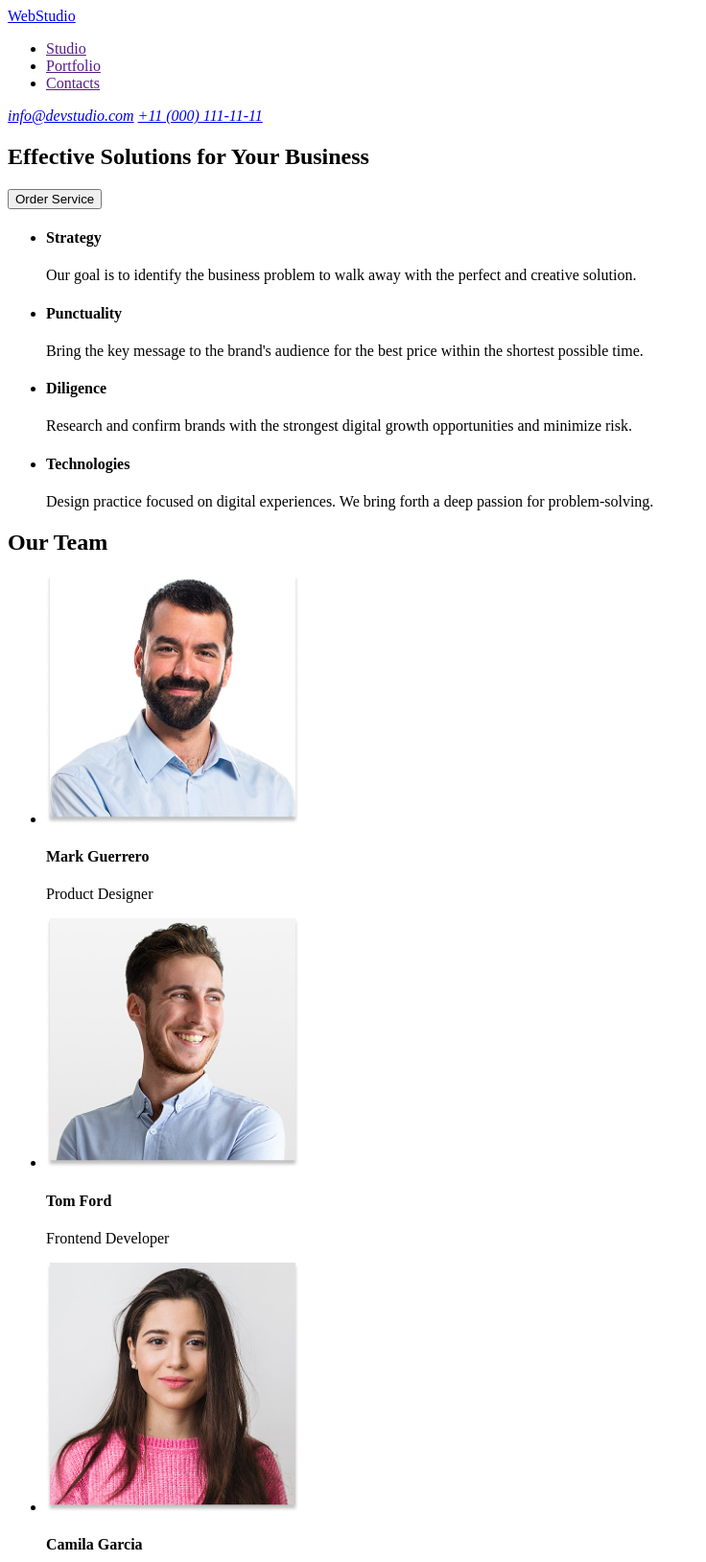
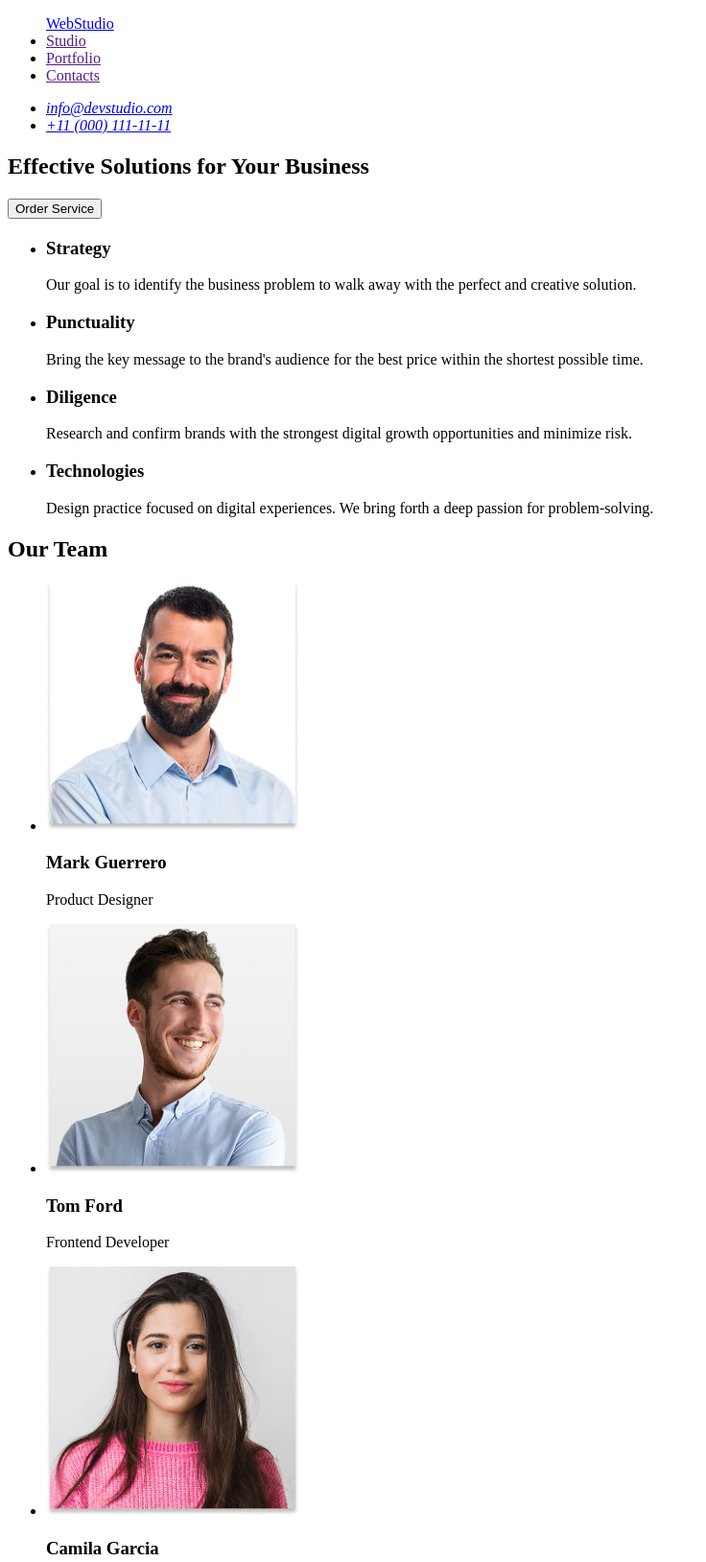
Before and after one commit to Mykola1812-hub/goit-markup-hw-01, a plain HTML site: page index.html in a window 1280 px wide. Shown: the top 1628 px of the page at 96% size, without its empty margins (0-736 px from the left). Drawn offline with Linux system fonts and the light colour scheme; files whose address does not match are found by name.

Commit message:
update index html file

```diff
--- a/index.html
+++ b/index.html
@@ -9,10 +9,9 @@
 
 <body>
     <header>
-        <a href="#">WebStudio</a>
-
         <nav>
             <ul>
+                <a href="./index.html">WebStudio</a>
                 <li>
                     <a href="">Studio</a>
                 </li>
@@ -26,66 +25,73 @@
         </nav>
 
         <address>
-            <a href="mailto:info@devstudio.com">info@devstudio.com</a>
-            <a href="tel:+110001111111">+11 (000) 111-11-11</a>
+            <ul>
+                <li>
+                    <a href="mailto:info@devstudio.com">info@devstudio.com</a>
+                </li>
+                <li>
+                    <a href="tel:+110001111111">+11 (000) 111-11-11</a>
+                </li>
+            </ul>
         </address>
+    </header>
 
+    <main>
         <section>
             <h1>Effective Solutions for Your Business</h1>
-            <button>Order Service</button>
+            <button type="button" >Order Service</button>
         </section>
 
         <section>
+            <h2></h2>
             <ul>
                 <li>
-                    <h4>Strategy</h4>
+                    <h3>Strategy</h3>
                     <p>Our goal is to identify the business
                         problem to walk away with the perfect and creative solution.</p>
                 </li>
                 <li>
-                    <h4>Punctuality</h4>
+                    <h3>Punctuality</h3>
                     <p>Bring the key message to the brand's audience for the best price within the shortest possible
                         time.</p>
                 </li>
                 <li>
-                    <h4>Diligence</h4>
+                    <h3>Diligence</h3>
                     <p>Research and confirm brands with the strongest digital growth opportunities and minimize risk.
                     </p>
                 </li>
                 <li>
-                    <h4>Technologies</h4>
+                    <h3>Technologies</h3>
                     <p>Design practice focused on digital experiences. We bring forth a deep passion for
                         problem-solving.</p>
                 </li>
             </ul>
         </section>
-    </header>
 
-    <main>
         <section>
             <h2>Our Team</h2>
             <ul>
                 <li>
                     <img src="MG.jpg" alt="Mark Guerrero Product Designer" width="264" height="260">
-                    <h4>Mark Guerrero</h4>
+                    <h3>Mark Guerrero</h3>
                     <p>Product Designer</p>
                 </li>
 
                 <li>
                     <img src="TM.jpg" alt="Tom Ford Frontend Developer" width="264" height="260">
-                    <h4>Tom Ford</h4>
+                    <h3>Tom Ford</h3>
                     <p>Frontend Developer</p>
                 </li>
 
                 <li>
                     <img src="CG.jpg" alt="Camila Garcia Marketing" width="264" height="260">
-                    <h4>Camila Garcia</h4>
+                    <h3>Camila Garcia</h3>
                     <p>Marketing</p>
                 </li>
 
                 <li>
                     <img src="DW.jpg" alt="Daniel Wilson UI Designer" width="264" height="260">
-                    <h4>Daniel Wilson</h4>
+                    <h3>Daniel Wilson</h3>
                     <p>UI Designer</p>
                 </li>
             </ul>
@@ -93,8 +99,9 @@
     </main>
 
     <footer>
-        <a href="#">WebStudio</a>
-        <p>Increase the flow of customers and for your business with digital marketing & growth solutions.
+        <a href="./index.html">WebStudio</a>
+        <p>
+            Increase the flow of customers and sales for your business with digital marketing & growth solutions.
         </p>
     </footer>
 </body>
```
